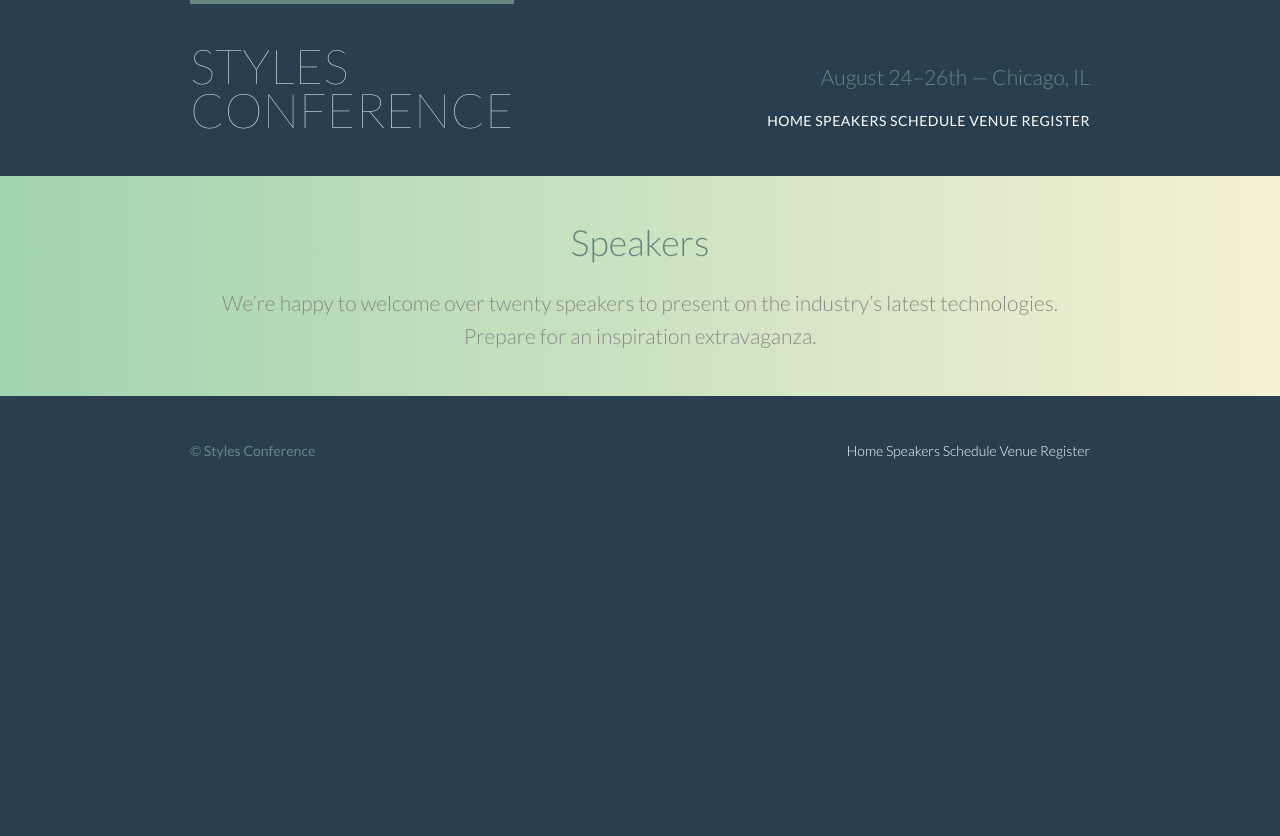
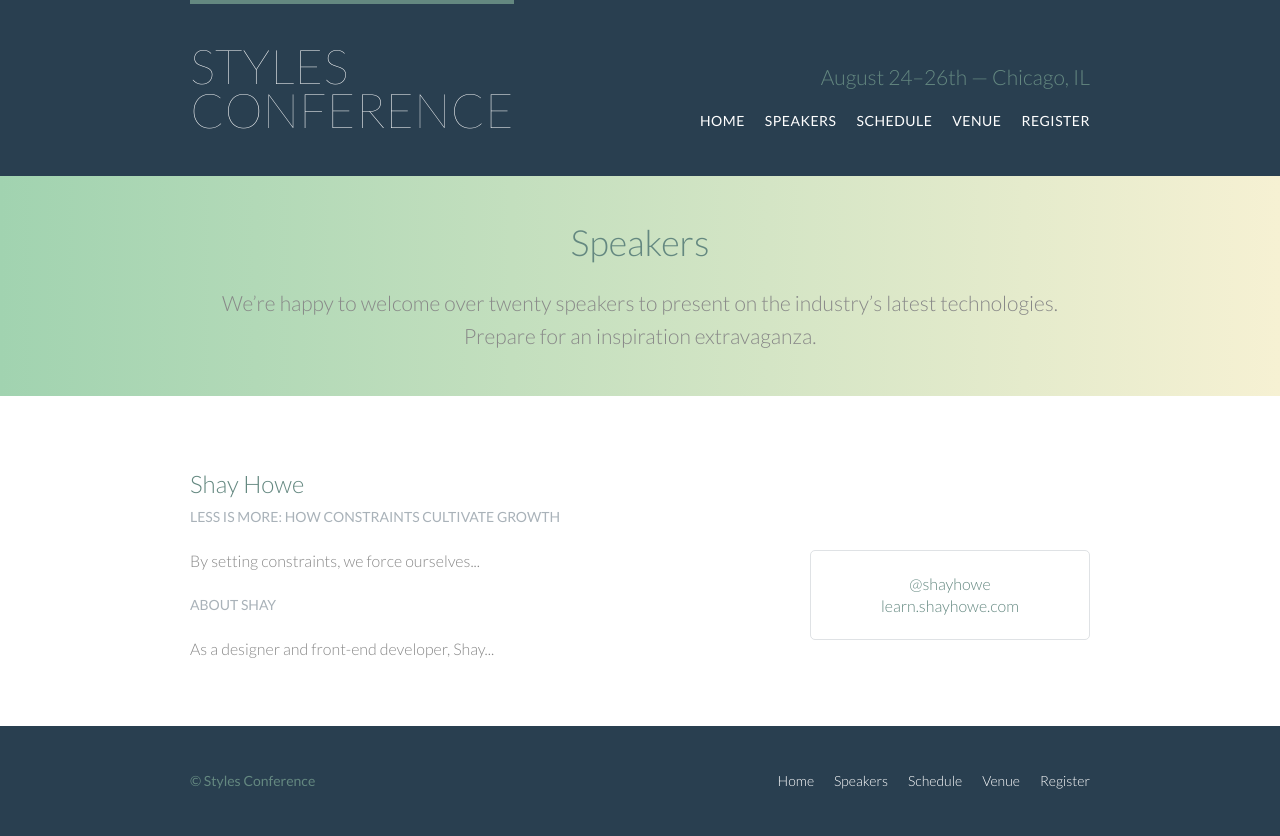
Before and after one commit to AshChristie/styles-conference, a plain HTML site: page speakers.html in a window 1280 px wide. Before the commit the page ends 800 px from the top, so only its background shows below. Drawn offline with Linux system fonts and the light colour scheme.

Commit message:
Lesson 8

```diff
--- a/assets/stylesheets/main.css
+++ b/assets/stylesheets/main.css
@@ -314,3 +314,29 @@ p a {
 .nav {
   text-align: right;
 }
+.nav li{
+  display: inline-block;
+  margin: 0 10px;
+  vertical-align: top;
+}
+.nav li:last-child {
+  margin-right: 0;
+}
+
+/*
+  ======================
+  Speakers
+  ======================
+*/
+
+.speaker-info {
+  border: 1px solid #dfe2e5;
+  border-radius: 5px;
+  margin-top: 88px;
+  padding: 22px 0;
+  text-align: center;
+}
+
+.speaker {
+  margin-bottom: 44px;
+}
--- a/speakers.html
+++ b/speakers.html
@@ -21,11 +21,13 @@
       <h3 class="tagline">August 24&ndash;26th &mdash; Chicago, IL</h3>
 
       <nav class="nav primary-nav">
-        <a href="index.html">Home</a>
-        <a href="speakers.html">Speakers</a>
-        <a href="schedule.html">Schedule</a>
-        <a href="venue.html">Venue</a>
-        <a href="register.html">Register</a>
+        <ul>
+        <li><a href="index.html">Home</a></li><!--
+        --><li><a href="speakers.html">Speakers</a></li><!--
+        --><li><a href="schedule.html">Schedule</a></li><!--
+        --><li><a href="venue.html">Venue</a></li><!--
+        --><li><a href="register.html">Register</a></li>
+      </ul>
       </nav>
 
     </header>
@@ -42,6 +44,38 @@
       </div>
     </section>
 
+    <section class="row">
+      <div class="grid">
+        <section id="shay-howe">
+          <div class="col-2-3">
+
+            <h2>Shay Howe</h2>
+            <h5>Less Is More: How Constraints Cultivate Growth</h5>
+
+            <p>By setting constraints, we force ourselves...</p>
+
+            <h5>About Shay</h5>
+
+            <p>As a designer and front-end developer, Shay...</p>
+
+          </div><!--
+
+        --><aside class="col-1-3">
+        <div class="speaker-info">
+
+          <ul>
+            <li><a href="https://twitter.com/shayhowe">@shayhowe</a></li>
+            <li><a href="http://learn.shayhowe.com/">learn.shayhowe.com</a></li>
+          </ul>
+        </div>
+
+      </aside>
+
+    </section>
+
+      </div>
+    </section>
+
     <!-- Footer -->
 
     <footer class="primary-footer container group">
@@ -49,11 +83,13 @@
       <small>&copy; Styles Conference</small>
 
       <nav class="nav">
-        <a href="index.html">Home</a>
-        <a href="speakers.html">Speakers</a>
-        <a href="schedule.html">Schedule</a>
-        <a href="venue.html">Venue</a>
-        <a href="register.html">Register</a>
+        <ul>
+        <li><a href="index.html">Home</a></li><!--
+        --><li><a href="speakers.html">Speakers</a></li><!--
+        --><li><a href="schedule.html">Schedule</a></li><!--
+        --><li><a href="venue.html">Venue</a></li><!--
+        --><li><a href="register.html">Register</a></li>
+      </ul>
       </nav>
 
     </footer>
```
Also changed, not shown: index.html (+14 -10 lines).
